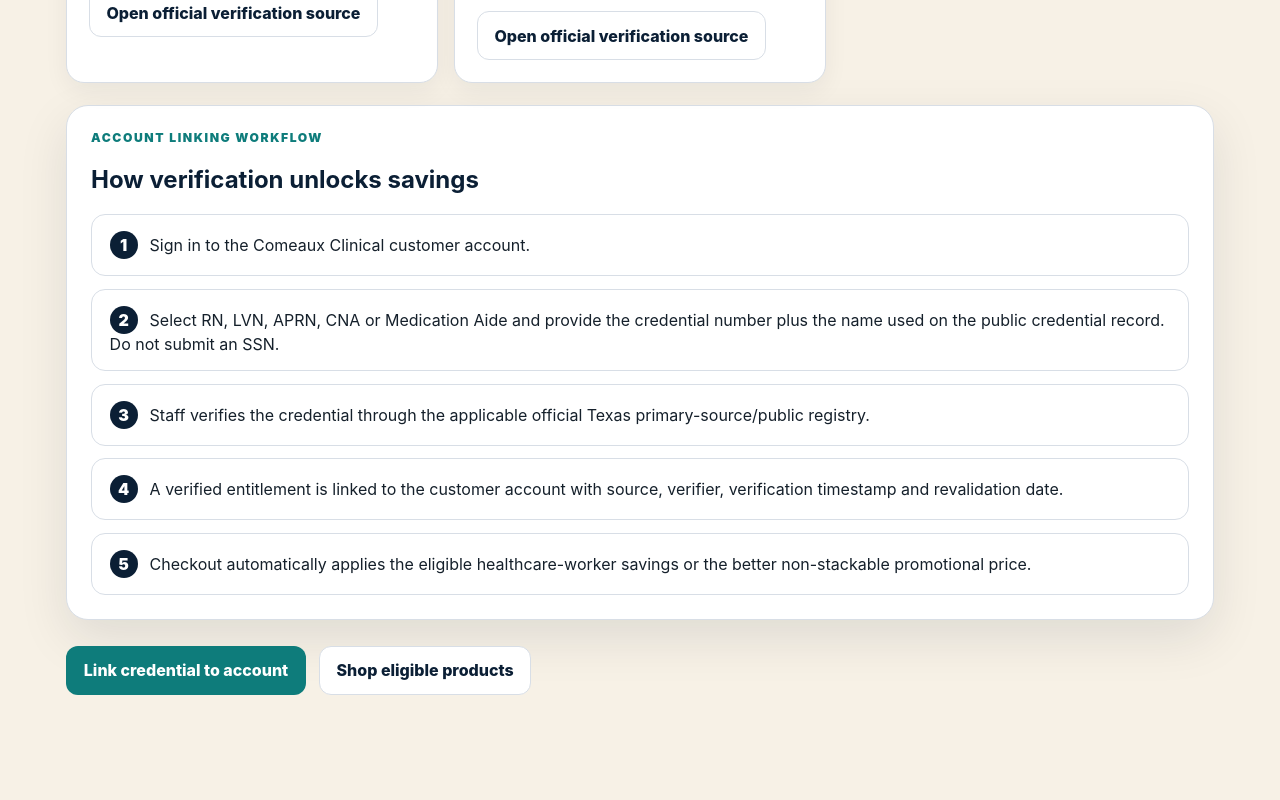
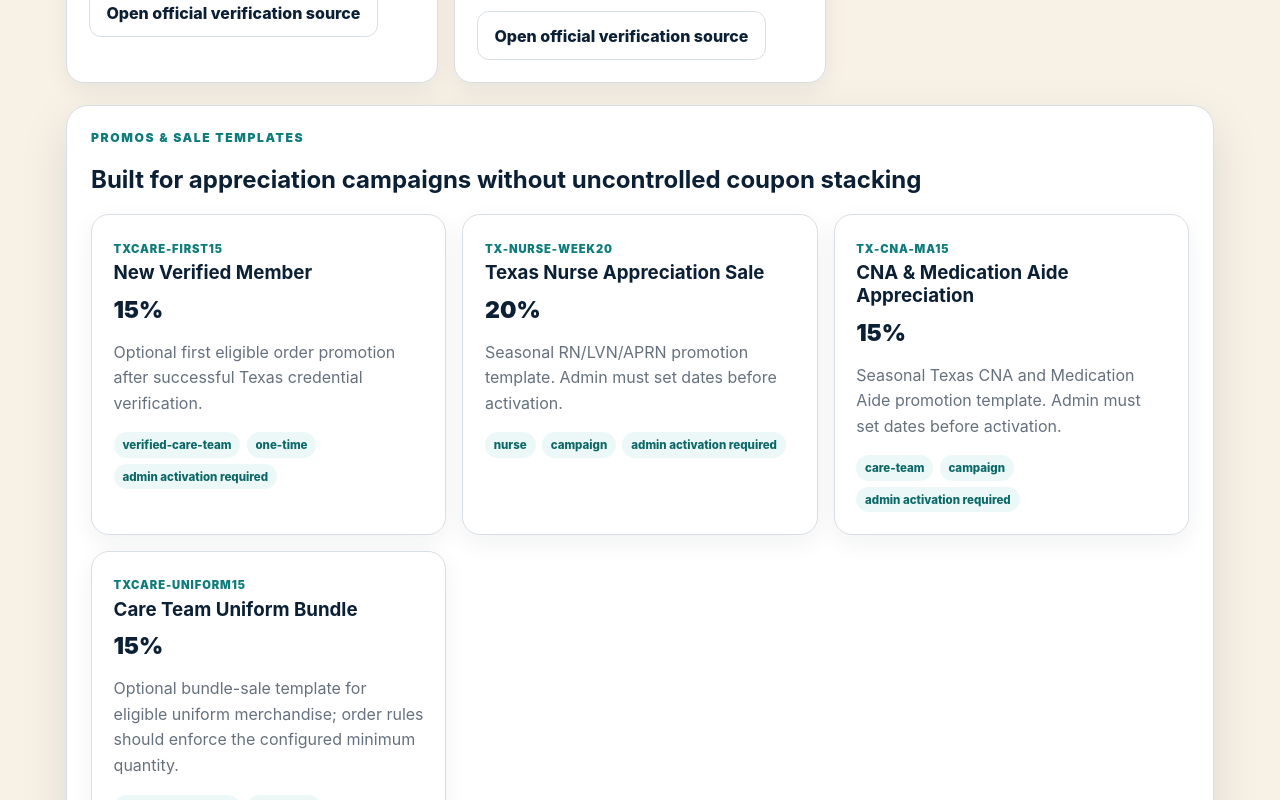
Before and after one commit to ceortpsc/RTPSCENTERPRISE, a Next.js app: page /comeaux-supply/discounts in a window 1280 px wide. Shown: the part 1180-1980 px from the top of the page. Built offline with nearby package versions, Linux system fonts and the light colour scheme.

Commit message:
Show nurse CNA MA promo templates in savings program

```diff
--- a/app/comeaux-supply/discounts/page.tsx
+++ b/app/comeaux-supply/discounts/page.tsx
@@ -1,5 +1,5 @@
 import Link from "next/link";
-import { CREDENTIALS, TEXAS_CARE_DISCOUNT } from "@/lib/comeaux/discounts";
+import { CREDENTIALS, PROMOTION_TEMPLATES, TEXAS_CARE_DISCOUNT } from "@/lib/comeaux/discounts";
 import styles from "../store.module.css";
 
 export const revalidate = 3600;
@@ -35,6 +35,26 @@
       </div>
 
       <div className={styles.panel} style={{marginTop:"1.4rem"}}>
+        <div className={styles.eyebrow}>Promos & sale templates</div>
+        <h2>Built for appreciation campaigns without uncontrolled coupon stacking</h2>
+        <div className={styles.grid}>
+          {PROMOTION_TEMPLATES.map(promo => (
+            <article className={styles.card} key={promo.code}>
+              <span className={styles.sku}>{promo.code}</span>
+              <h3>{promo.name}</h3>
+              <div className={styles.price}>{promo.discountPercent}%</div>
+              <p>{promo.description}</p>
+              <div className={styles.chips}>
+                <span className={styles.chip}>{promo.audience}</span>
+                <span className={styles.chip}>{promo.oneTimePerCustomer ? "one-time" : "campaign"}</span>
+                <span className={styles.chip}>{promo.activeByDefault ? "active" : "admin activation required"}</span>
+              </div>
+            </article>
+          ))}
+        </div>
+      </div>
+
+      <div className={styles.panel} style={{marginTop:"1.4rem"}}>
         <div className={styles.eyebrow}>Account linking workflow</div>
         <h2>How verification unlocks savings</h2>
         <div className={styles.steps}>
```
